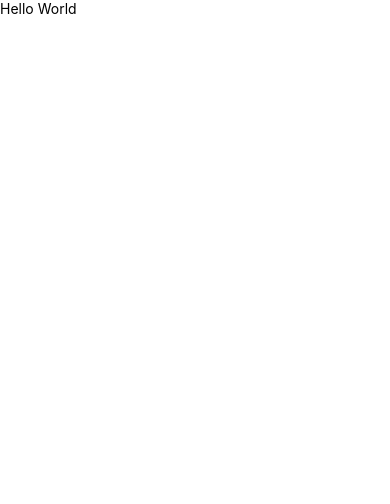
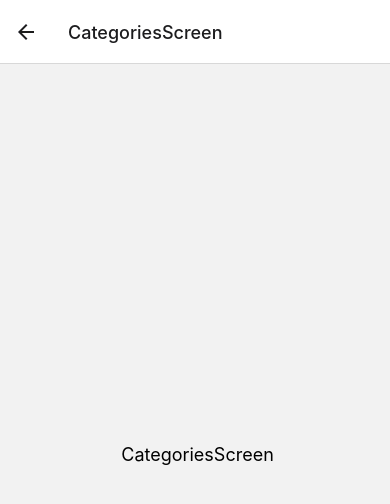
Before and after one commit to nahuerodcast/breadappshop, a React Native app: screen /CategoriesScreen in a window 390 px wide. Shown: the top 504 px of the page. Built offline with nearby package versions, Linux system fonts and the light colour scheme.

Commit message:
adding react navigation

```diff
--- a/package.json
+++ b/package.json
@@ -10,8 +10,12 @@
     "lint": "eslint ."
   },
   "dependencies": {
+    "@react-navigation/native": "^6.0.10",
+    "@react-navigation/native-stack": "^6.6.1",
     "react": "17.0.2",
-    "react-native": "0.68.1"
+    "react-native": "0.68.1",
+    "react-native-safe-area-context": "^4.2.4",
+    "react-native-screens": "^3.13.1"
   },
   "devDependencies": {
     "@babel/core": "^7.12.9",
--- a/src/App.js
+++ b/src/App.js
@@ -1,14 +1,8 @@
 import React from 'react';
-import {Text, SafeAreaView, View} from 'react-native';
+import AppNavigation from './navigation/index';
 
 const App = () => {
-  return (
-    <SafeAreaView>
-      <View>
-        <Text>Hello World</Text>
-      </View>
-    </SafeAreaView>
-  );
+  return <AppNavigation />;
 };
 
 export default App;
--- /dev/null
+++ b/src/navigation/index.js
@@ -0,0 +1,13 @@
+import React from 'react';
+import {NavigationContainer} from '@react-navigation/native';
+import MainNavigator from './main';
+
+const AppNavigation = () => {
+  return (
+    <NavigationContainer>
+      <MainNavigator />
+    </NavigationContainer>
+  );
+};
+
+export default AppNavigation;
--- /dev/null
+++ b/src/navigation/main.js
@@ -0,0 +1,23 @@
+import React from 'react';
+import {createNativeStackNavigator} from '@react-navigation/native-stack';
+import HomeScreen from '../screens/HomeScreen/HomeScreen';
+import CategoriesScreen from '../screens/CategoriesScreen/CategoriesScreen';
+import ProductScreen from '../screens/ProductScreen/ProductScreen';
+
+const Stack = createNativeStackNavigator();
+
+const MainNavigator = () => {
+  return (
+    <Stack.Navigator initialRouteName="Home">
+      <Stack.Screen
+        name="Home"
+        component={HomeScreen}
+        options={{headerShown: false}}
+      />
+      <Stack.Screen name="CategoriesScreen" component={CategoriesScreen} />
+      <Stack.Screen name="ProductScreen" component={ProductScreen} />
+    </Stack.Navigator>
+  );
+};
+
+export default MainNavigator;
--- a/src/screens/homeScreen/homeScreen.js
+++ b/src/screens/homeScreen/homeScreen.js
@@ -1,12 +1,12 @@
-import {View, Text} from 'react-native';
+import {SafeAreaView, Text} from 'react-native';
 import React from 'react';
 import {styles} from './styles';
 
 export const HomeScreen = () => {
   return (
-    <View style={styles.container}>
-      <Text style={styles.title}> HomeScreen</Text>
-    </View>
+    <SafeAreaView>
+      <Text> HomeScreen</Text>
+    </SafeAreaView>
   );
 };
 
--- a/src/screens/homeScreen/styles.js
+++ b/src/screens/homeScreen/styles.js
@@ -5,7 +5,4 @@ export const styles = StyleSheet.create({
     justifyContent: 'center',
     alignItems: 'center',
   },
-  title: {
-    fontSize: 20,
-  },
 });
```
Also changed, not shown: 3 other files (tests, documents, lock files or other folders).
